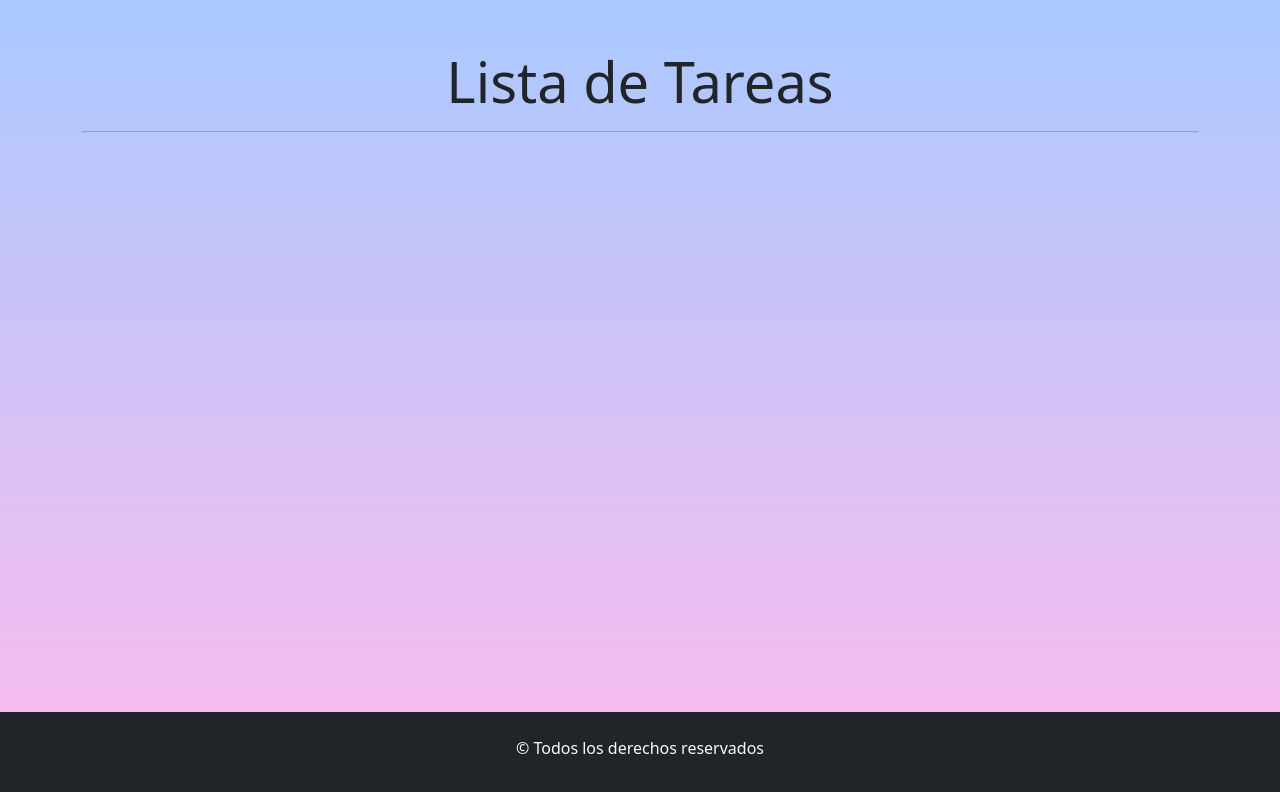
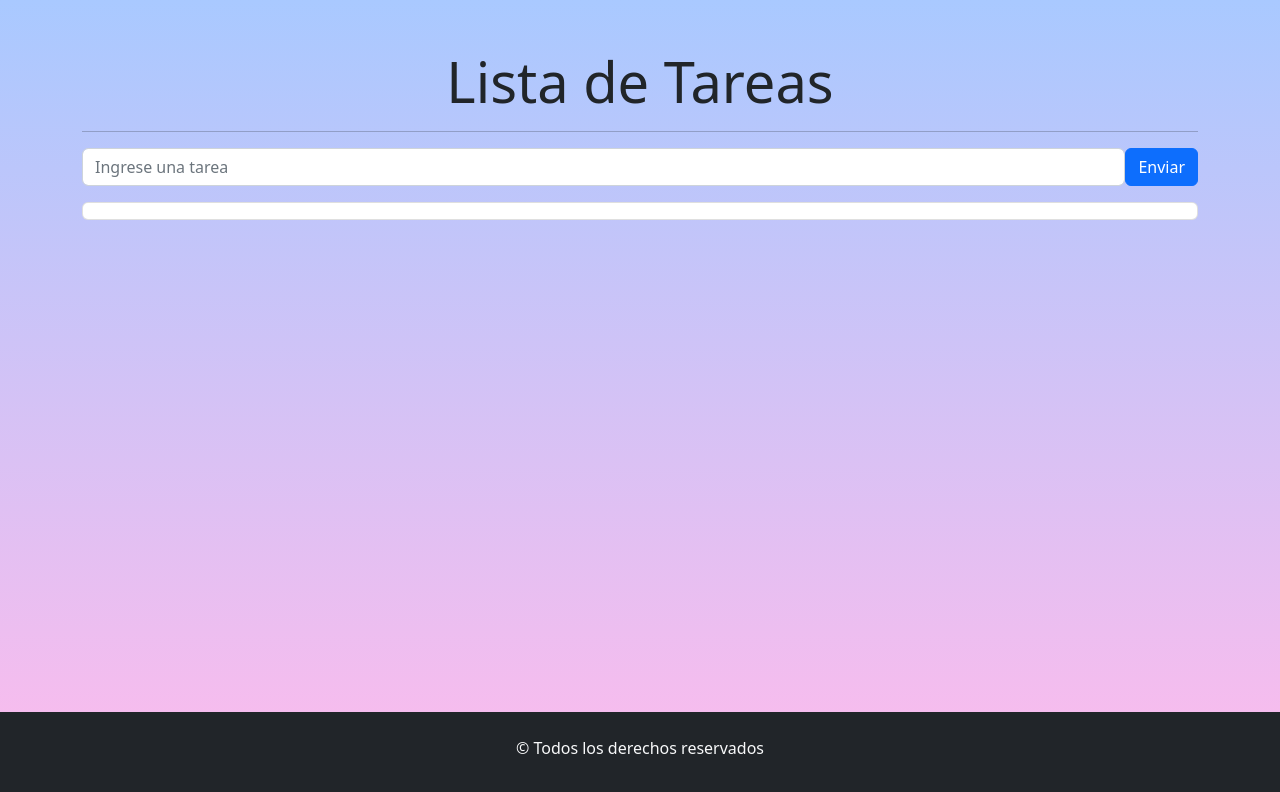
Before and after one commit to anasoledad/backend-ListaTareas, a React (Vite) app: page / in a window 1280 px wide. Shown: the top 792 px of the page. Built offline with nearby package versions, Linux system fonts and the light colour scheme.

Commit message:
Se agregó los componentes ItemTarea y ListaTareas

```diff
--- a/src/App.jsx
+++ b/src/App.jsx
@@ -1,6 +1,7 @@
 import { Container } from 'react-bootstrap';
 import './App.css'
 import 'bootstrap/dist/css/bootstrap.min.css';
+import Formulario from './components/Formulario';
 
 function App() {
 
@@ -11,7 +12,9 @@
         <h1 className='display-4 text-center'>Lista de Tareas</h1>
         <hr/>
         {/* aqui agrego el formulario */}
+        <Formulario></Formulario>
       </Container>
+
       <footer className='bg-dark text-light text-center py-4'>
         <p>&copy; Todos los derechos reservados</p>
       </footer>
--- /dev/null
+++ b/src/components/Formulario.jsx
@@ -0,0 +1,20 @@
+import {Form, Button, ListGroup} from 'react-bootstrap'
+import ListaTareas from './ListaTareas';
+
+const Formulario = () => {
+  return (
+    <section>
+      <Form>
+        <Form.Group className="mb-3 d-flex" controlId="tarea">
+          <Form.Control type="texto" placeholder="Ingrese una tarea" />
+          <Button variant="primary" type="submit">
+          Enviar
+          </Button>
+        </Form.Group>
+      </Form>
+      <ListaTareas></ListaTareas>
+    </section>
+  );
+};
+
+export default Formulario;
--- /dev/null
+++ b/src/components/ItemTarea.jsx
@@ -0,0 +1,9 @@
+import { ListGroup } from "react-bootstrap";
+
+const ItemTarea = () => {
+    return (
+        <ListGroup.Item></ListGroup.Item>
+    );
+};
+
+export default ItemTarea;
--- /dev/null
+++ b/src/components/ListaTareas.jsx
@@ -0,0 +1,12 @@
+import { ListGroup } from "react-bootstrap";
+import ItemTarea from "./ItemTarea";
+
+const ListaTareas = () => {
+  return (
+    <ListGroup>
+        <ItemTarea></ItemTarea>
+    </ListGroup>
+  );
+};
+
+export default ListaTareas;
```
